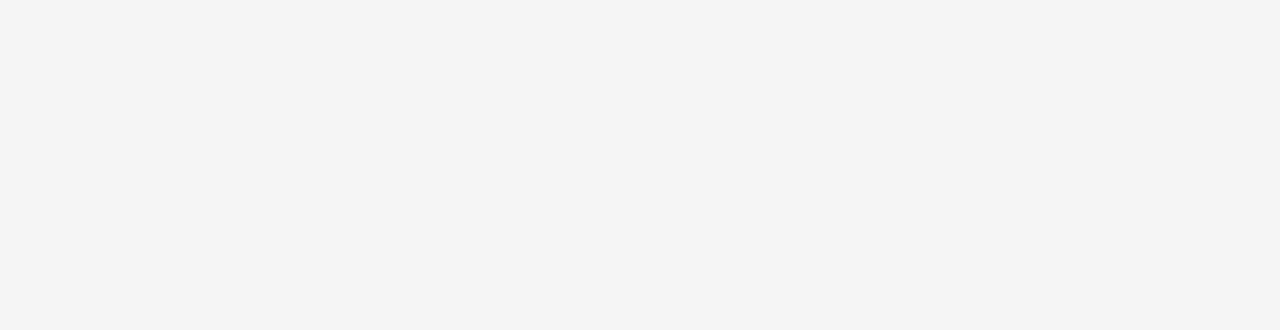
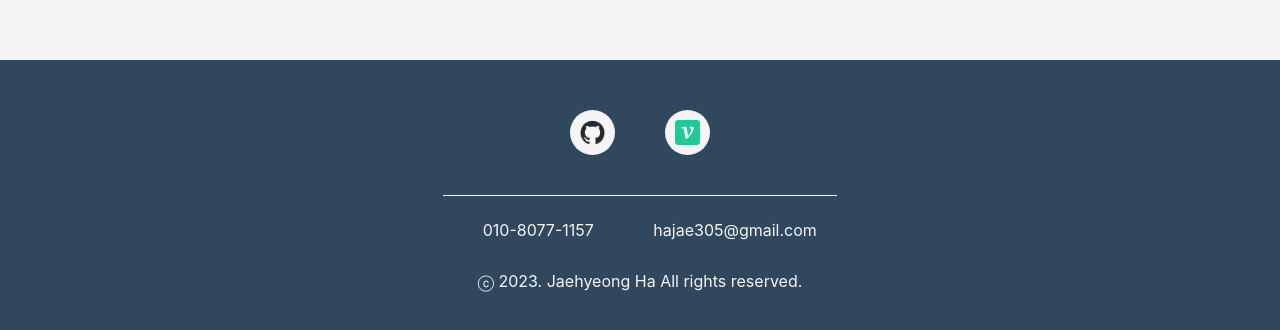
Before and after one commit to jaehyeong305/PoFoL, a React (Create React App) app in the folder pfl-frontend/: page / in a window 1280 px wide. Shown: the part 6987-7317 px from the top of the page. Before the commit the page ends 6947 px from the top, so only its background shows below. Built offline with nearby package versions, Linux system fonts and the light colour scheme.

Commit message:
PFL-13 add component: footer.component

```diff
--- a/pfl-frontend/src/containers/main/main.container.tsx
+++ b/pfl-frontend/src/containers/main/main.container.tsx
@@ -4,6 +4,7 @@ import { HEADER_LOGO_ROOT, HEADER_TABS } from 'constants/AppConstants';
 import HeaderComponent from 'ui-component/header/header.component';
 import MainComponent from 'components/main/main.component';
 import { useScrollContext } from "context/scroll.context";
+import FooterComponent from "ui-component/footer/footer.component";
 
 const MainContainer: React.FC = () => {
   const [showHeader, setShowHeader] = useState(true);
@@ -32,6 +33,7 @@ const MainContainer: React.FC = () => {
         <HeaderComponent rogoImageUrl={HEADER_LOGO_ROOT} headerTabs={HEADER_TABS} />
       </header>
       <MainComponent />
+      <FooterComponent />
     </div>
     );
 };
--- /dev/null
+++ b/pfl-frontend/src/ui-component/footer/footer.component.scss
@@ -0,0 +1,73 @@
+div.footer-container {
+    display: flex;
+    flex-direction: column;
+    align-items: center;
+    width: 100%;
+    height: 300px;
+    margin-top: 100px;
+    background-color: #30475E;
+
+    > div.footer-link-container {
+        display: flex;
+        justify-content: center;
+        gap: 50px;
+        padding-top: 50px;
+
+        > div.footer-link {
+            display: inline-block;
+            padding: 10px;
+            background: #F5F5F5;
+            border-radius: 50%;
+
+            > a > img {
+                width: 25px;
+                vertical-align: middle;
+
+                &:hover {
+                    cursor: pointer;
+                }
+            }
+        }
+    }
+
+    > div.footer-connect {
+        margin-top: 40px;
+        padding-top: 20px;
+        border-top: solid 1px #F5F5F5;
+        color: #F5F5F5;
+
+        > span {
+            margin: 20px;
+
+            > span.telephone-icon {
+                &::before {
+                    position: relative;
+                    margin-right: 4px;
+                    font-family: "Material Icons";
+                    content: "\e0b0";
+                    font-size: 20px;
+                    top: 4px;
+                }
+            }
+
+            > span.mail-icon {
+                &::before {
+                    position: relative;
+                    margin-right: 4px;
+                    font-family: "Material Icons";
+                    content: "\e158";
+                    font-size: 20px;
+                    top: 4px;
+                }
+            }
+        }
+    }
+
+    > div.copylight {
+        margin-top: 30px;
+
+        > span {
+            color: #F5F5F5;
+        }
+    }
+}
--- /dev/null
+++ b/pfl-frontend/src/ui-component/footer/footer.component.tsx
@@ -0,0 +1,26 @@
+import React from "react";
+import './footer.component.scss';
+
+const FooterComponent: React.FC = () => {
+    return (
+        <div className="footer-container">
+            <div className="footer-link-container">
+                <div className="footer-link">
+                    <a href="https://github.com/jaehyeong305" target="_blank" rel="noreferrer"><img src="images/github-mark.png" alt="" /></a>
+                </div>
+                <div className="footer-link">
+                    <a href="https://velog.io/@hajae305" target="_blank" rel="noreferrer"><img src="images/velog.png" alt="" /></a>
+                </div>
+            </div>
+            <div className="footer-connect">
+                <span><span className="telephone-icon" />010-8077-1157</span>
+                <span><span className="mail-icon" />hajae305@gmail.com</span>
+            </div>
+            <div className="copylight">
+                <span>ⓒ 2023. Jaehyeong Ha All rights reserved.</span>
+            </div>
+        </div>
+    );
+}
+
+export default FooterComponent;
```
Also changed, not shown: pfl-frontend/public/images/github-mark.png (added), pfl-frontend/public/images/velog.png (added).
